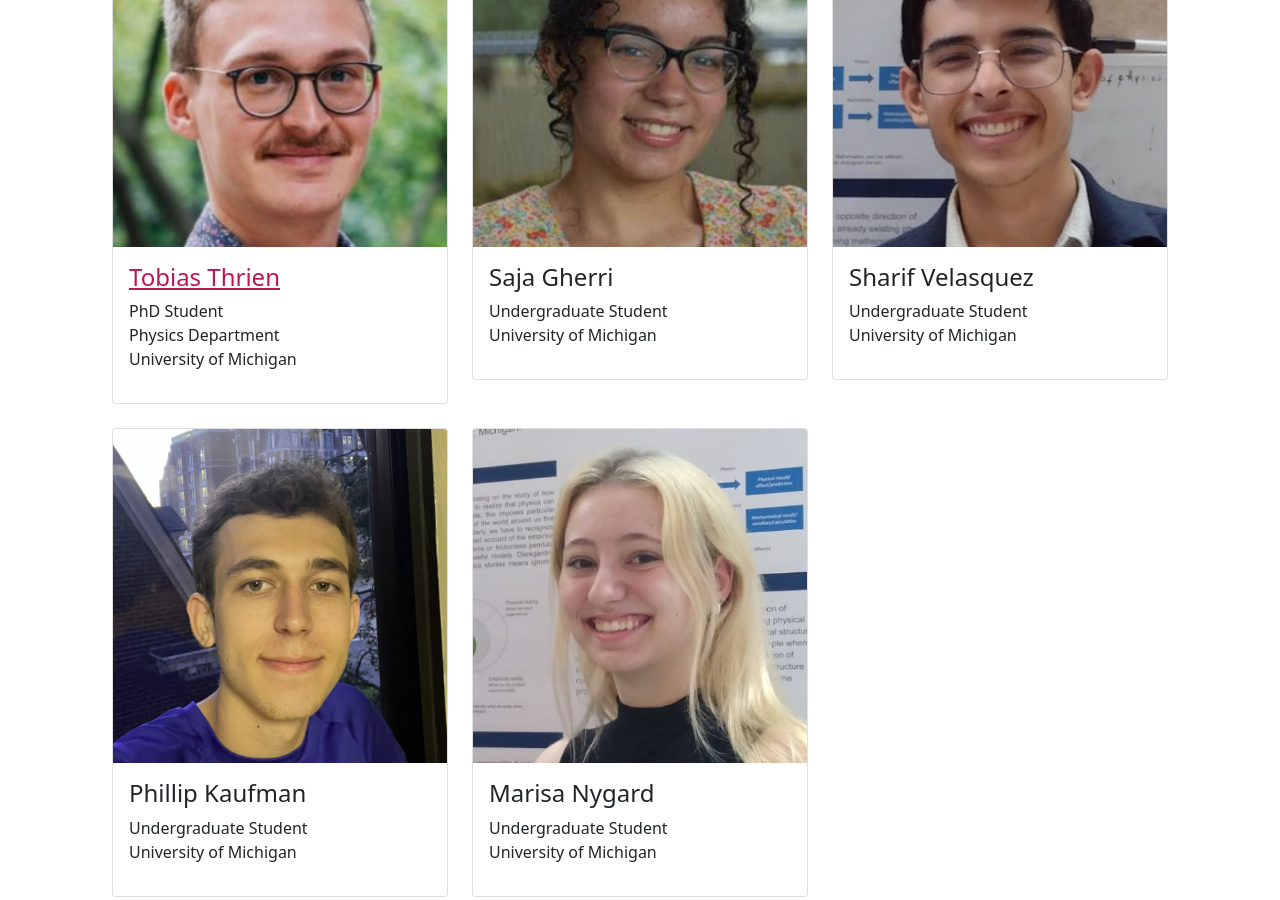
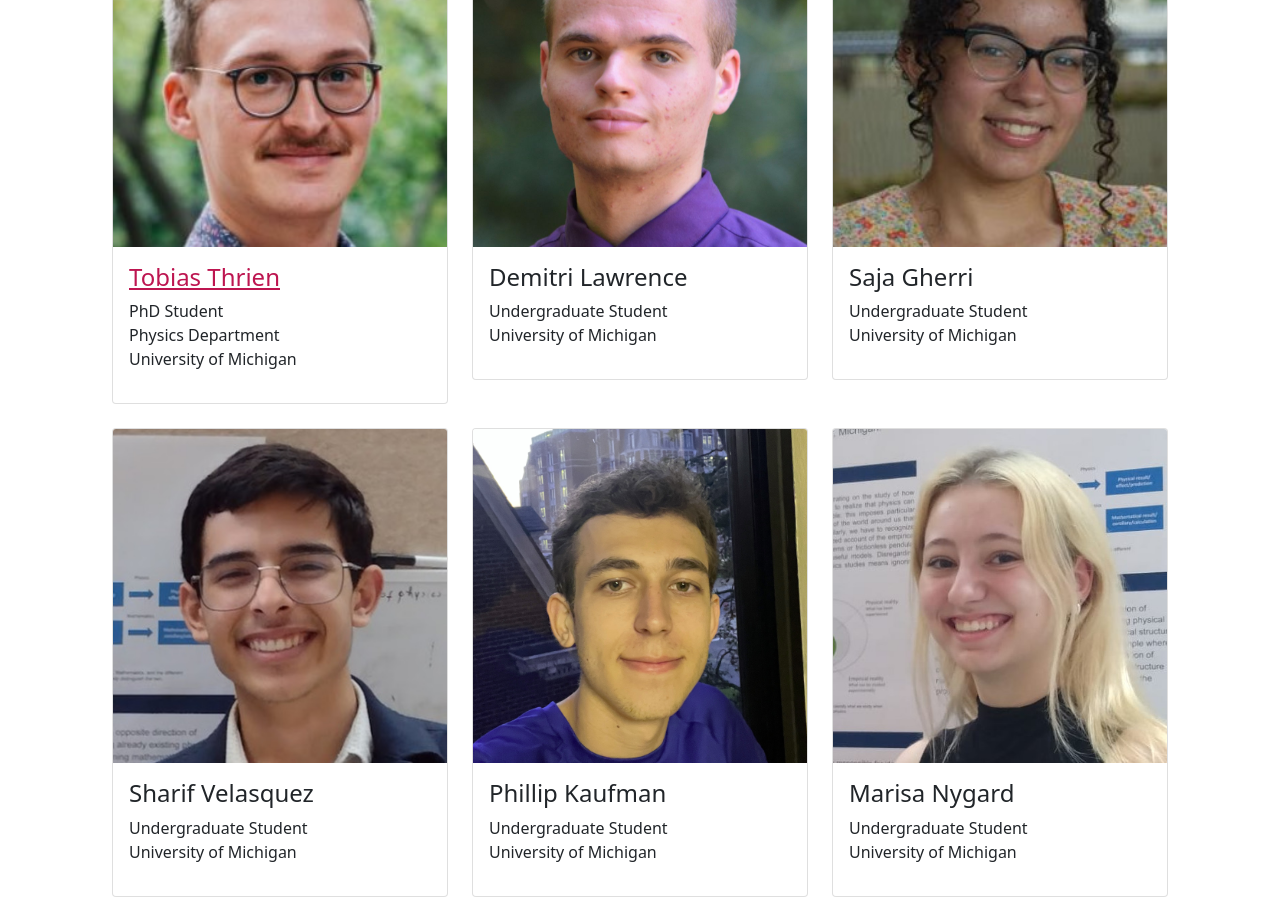
Before and after one commit to assumptionsofphysics/assumptionsofphysics.github.io, a Jekyll site: the page built from people.html, in a window 1280 px wide and 900 px high, scrolled down 1438 px. Built offline with Jekyll 4.4.1, drawn with Linux system fonts in a browser that asks for light colours; nearby versions of some CDN libraries; some web fonts are replaced; a script that is not in the unit is left out.

Commit message:
Added Demitri

```diff
--- a/_data/people.yml
+++ b/_data/people.yml
@@ -43,6 +43,15 @@
   url: "https://lsa.umich.edu/physics/people/graduate-students/thrien.html"
   img: "resources/people/thrien.jpg"
 
+- name: "Demitri Lawrence"
+  group: "Student"
+  position: ""
+  job: "Undergraduate Student"
+  department: ""
+  university: "University of Michigan"
+  url: ""
+  img: "resources/people/lawrence.jpg"
+
 - name: "Saja Gherri"
   group: "Student"
   position: ""
```
Also changed, not shown: resources/people/lawrence.jpg (added).
